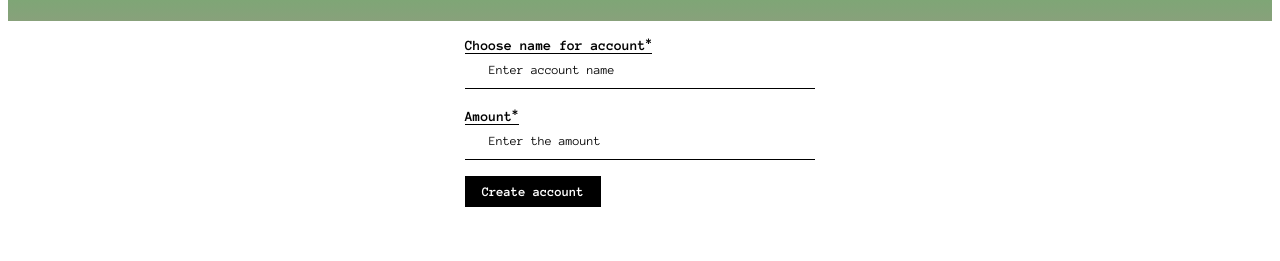
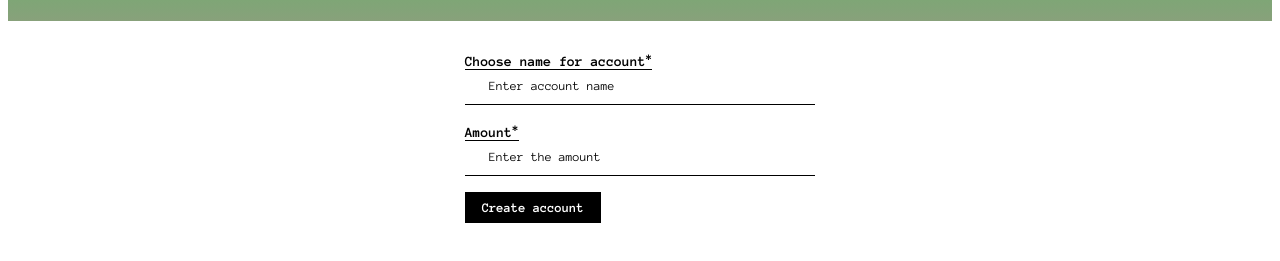
Before and after one commit to stinanerin/mongoDB-bank, a website: page frontend/public/index.html in a window 1280 px wide. Shown: the part 81-342 px from the top of the page. Drawn offline with nearby package versions, Linux system fonts and the light colour scheme; no server answers.

Commit message:
Add styling of main

```diff
--- a/frontend/public/styles/partials/_global.scss
+++ b/frontend/public/styles/partials/_global.scss
@@ -20,6 +20,12 @@ h1, h2, h3, h4, h5, h6 {
 body {
     font-family: $body;
     color:  $text;
+}
+
+main {
+    max-width: 33rem;
+    margin: auto;
+    padding: 1rem;
 }
 
 .btn {
```
Also changed, not shown: frontend/public/styles/style.css, 1 other file.
